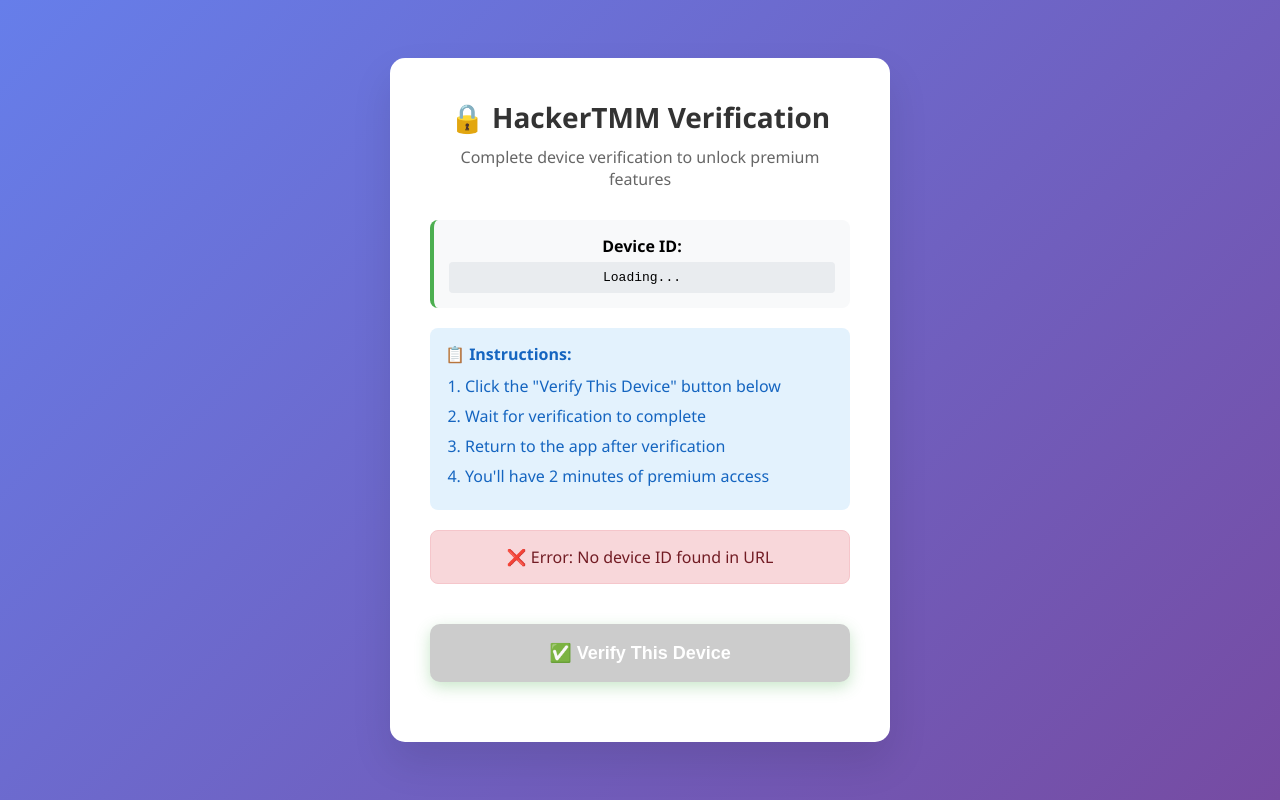
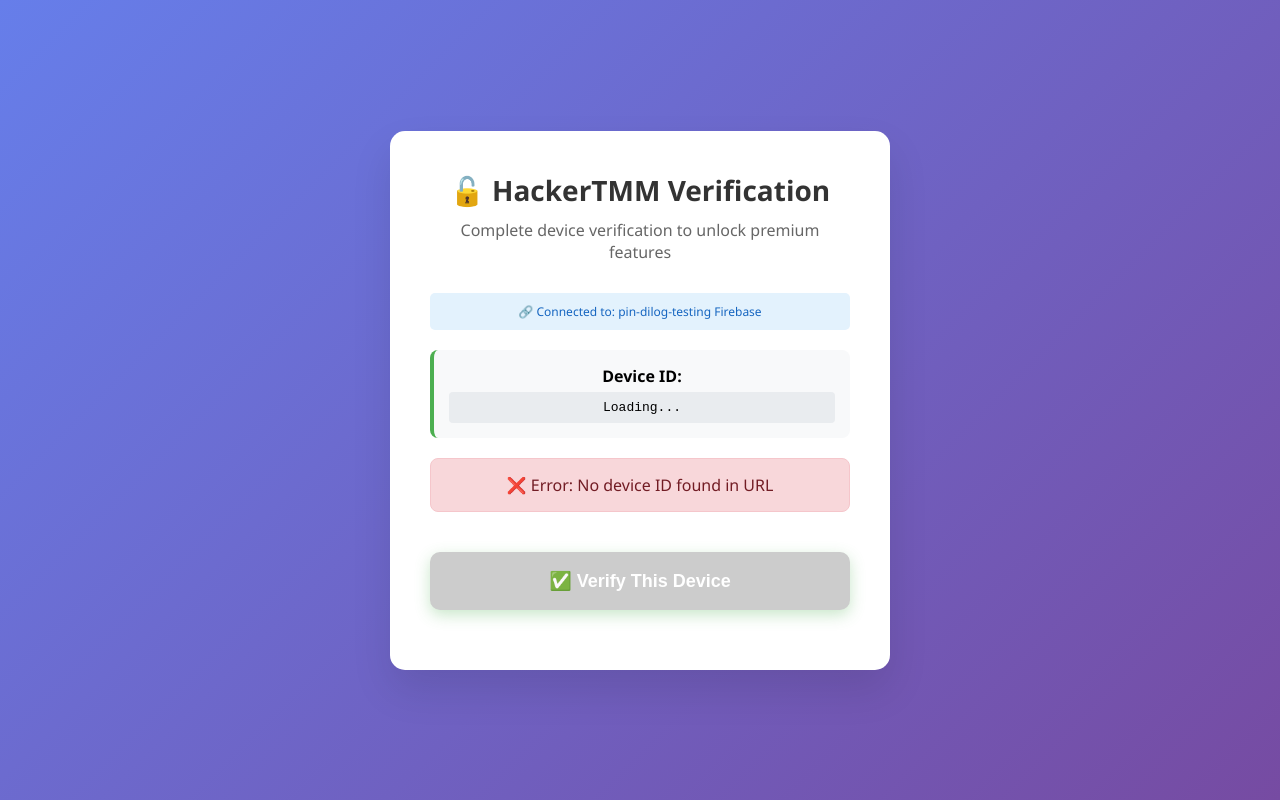
Before and after one commit to aditya7543-adi/Pin-dilog-testing-, a plain HTML site: page index.html in a window 1280 px wide. Drawn offline with Linux system fonts and the light colour scheme.

Commit message:
Add files via upload

```diff
--- a/index.html
+++ b/index.html
@@ -113,43 +113,28 @@
             border: 1px solid #f5c6cb;
         }
 
-        .instructions {
+        .firebase-info {
             background: #e3f2fd;
             color: #1565c0;
-            padding: 15px;
-            border-radius: 8px;
-            margin: 15px 0;
-            text-align: left;
-        }
-
-        .instructions ol {
-            margin-left: 20px;
-            margin-top: 10px;
-        }
-
-        .instructions li {
-            margin-bottom: 8px;
+            padding: 10px;
+            border-radius: 5px;
+            margin: 10px 0;
+            font-size: 12px;
         }
     </style>
 </head>
 <body>
     <div class="container">
-        <h1>🔒 HackerTMM Verification</h1>
+        <h1>🔓 HackerTMM Verification</h1>
         <p class="subtitle">Complete device verification to unlock premium features</p>
+
+        <div class="firebase-info">
+            🔗 Connected to: pin-dilog-testing Firebase
+        </div>
 
         <div class="device-info">
             <strong>Device ID:</strong>
             <div class="device-id" id="deviceIdDisplay">Loading...</div>
-        </div>
-
-        <div class="instructions">
-            <strong>📋 Instructions:</strong>
-            <ol>
-                <li>Click the "Verify This Device" button below</li>
-                <li>Wait for verification to complete</li>
-                <li>Return to the app after verification</li>
-                <li>You'll have 2 minutes of premium access</li>
-            </ol>
         </div>
 
         <div id="status"></div>
@@ -161,14 +146,13 @@
         <div id="successMessage" style="display: none;">
             <div class="status success">
                 <h3>✅ Verification Successful!</h3>
-                <p>Your device has been verified successfully.</p>
-                <p>You can now return to the app and enjoy premium features for 2 minutes.</p>
+                <p>Your device has been verified in Firebase.</p>
+                <p>Return to the app to access premium features for 2 minutes.</p>
             </div>
         </div>
     </div>
 
     <script>
-        // Firebase configuration - UPDATE WITH YOUR ACTUAL CONFIG
 const firebaseConfig = {
   apiKey: "AIzaSyDVPf8Il81efhgqurLEdEgfCxMpI7oJF5U",
   authDomain: "pin-dilog-testing.firebaseapp.com",
@@ -179,7 +163,6 @@ const firebaseConfig = {
   appId: "1:744752839175:web:bb55244e2b694a4eecc8a2",
   measurementId: "G-J46D2FRVSD"
 };
-
 
         // Initialize Firebase
         firebase.initializeApp(firebaseConfig);
@@ -225,9 +208,9 @@ const firebaseConfig = {
                 return;
             }
 
-            showStatus('🔄 Verifying your device...', 'loading');
+            showStatus('🔄 Writing to Firebase...', 'loading');
             document.getElementById('verifyBtn').disabled = true;
-            document.getElementById('verifyBtn').textContent = 'Verifying...';
+            document.getElementById('verifyBtn').textContent = 'Writing to Firebase...';
 
             const verificationData = {
                 verified: true,
@@ -244,12 +227,18 @@ const firebaseConfig = {
                 timestamp: Date.now()
             };
 
-            database.ref('devices/' + deviceId).update(verificationData)
+            // Write to Firebase
+            database.ref('devices/' + deviceId).set(verificationData)
                 .then(() => {
                     showSuccessMessage();
+
+                    // Also update the node to trigger listeners
+                    database.ref('devices/' + deviceId).update({
+                        last_updated: Date.now()
+                    });
                 })
                 .catch(error => {
-                    showStatus('❌ Verification failed: ' + error.message, 'error');
+                    showStatus('❌ Firebase write failed: ' + error.message, 'error');
                     document.getElementById('verifyBtn').disabled = false;
                     document.getElementById('verifyBtn').textContent = 'Try Again';
                 });
@@ -260,11 +249,7 @@ const firebaseConfig = {
             document.getElementById('status').style.display = 'none';
             document.getElementById('successMessage').style.display = 'block';
 
-            // Update status in Firebase for the app to detect
-            database.ref('devices/' + deviceId).update({
-                verification_completed: true,
-                last_updated: Date.now()
-            });
+            showStatus('✅ Successfully written to Firebase!', 'success');
         }
 
         function showStatus(message, type) {
```
